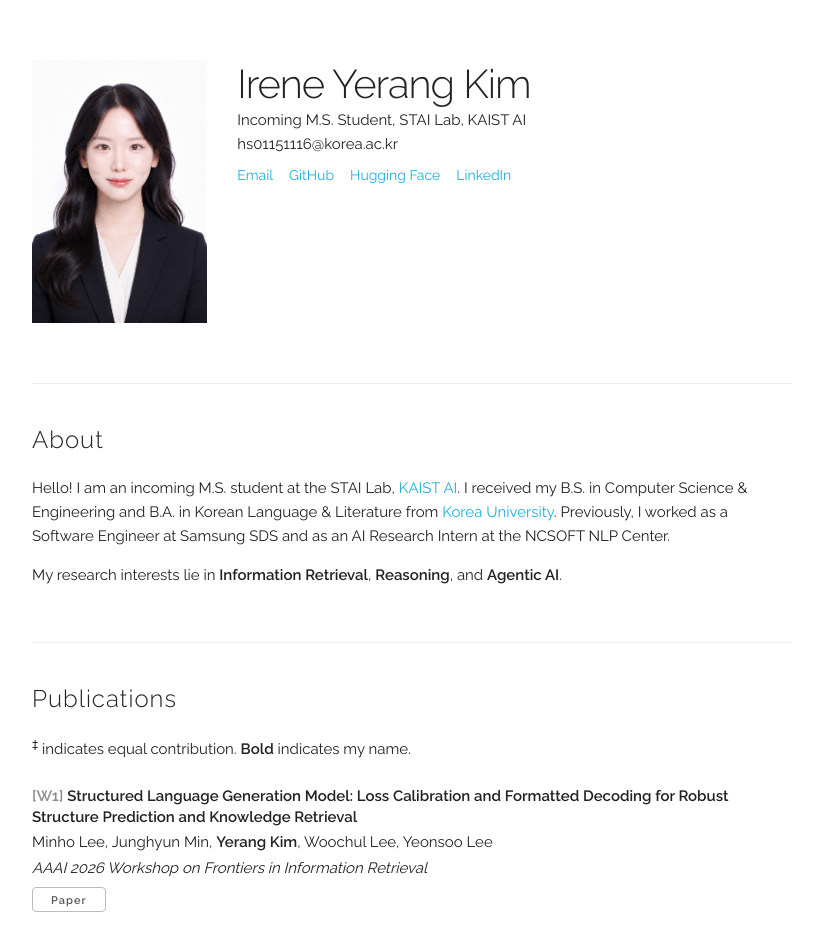
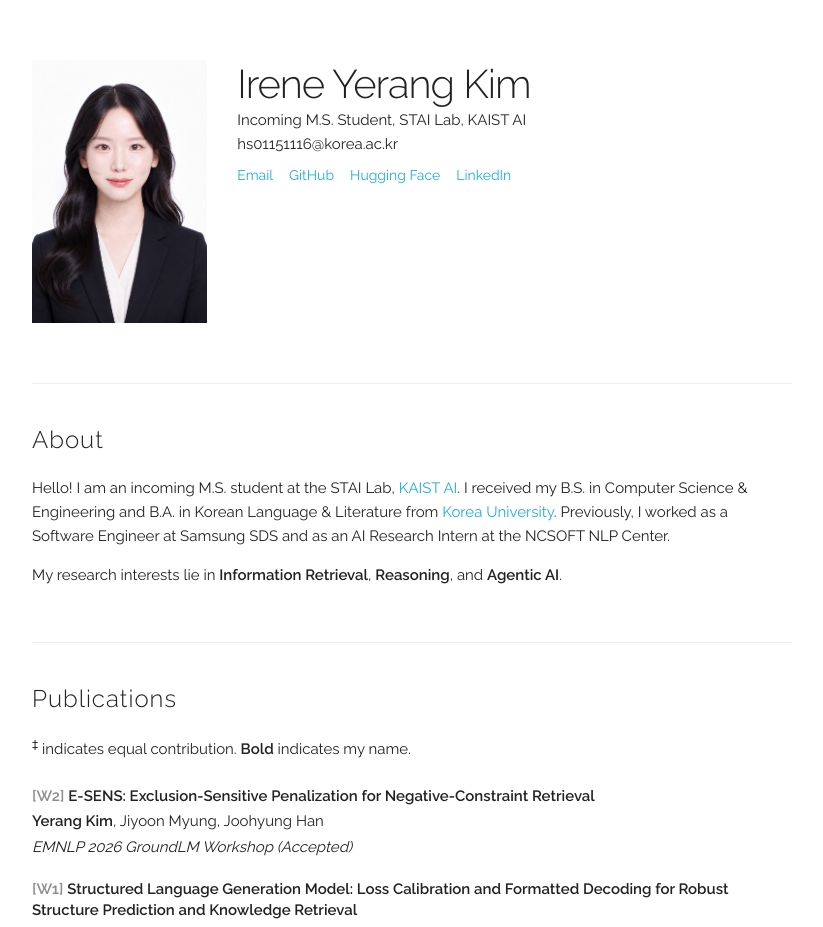
Before and after one commit to 01tilinfinity/01tilinfinity.github.io, a React (Vite) app: page / in a window 1280 px wide. Shown: the top 927 px of the page, without its empty margins (228-1051 px from the left). Built offline with nearby package versions, Linux system fonts and the light colour scheme.

Commit message:
Add E-SENS workshop publication

```diff
--- a/src/App.jsx
+++ b/src/App.jsx
@@ -16,6 +16,17 @@ const profile = {
 // Authors are rendered as a list; the author's own name is marked
 // with { me: true } so it renders in bold.
 const publications = [
+  {
+    tag: "W2",
+    title:
+      "E-SENS: Exclusion-Sensitive Penalization for Negative-Constraint Retrieval",
+    authors: [
+      { me: true, name: "Yerang Kim" },
+      "Jiyoon Myung",
+      "Joohyung Han",
+    ],
+    venue: "EMNLP 2026 GroundLM Workshop (Accepted)",
+  },
   {
     tag: "W1",
     title:
```
